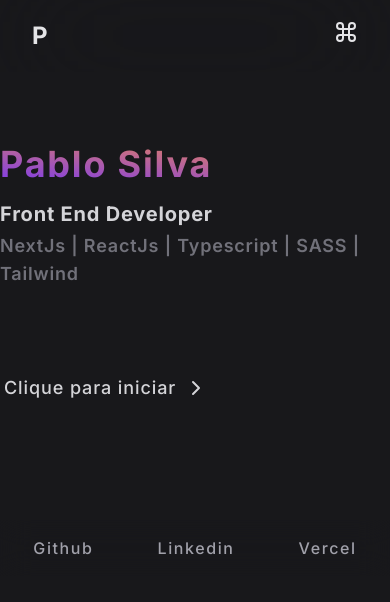
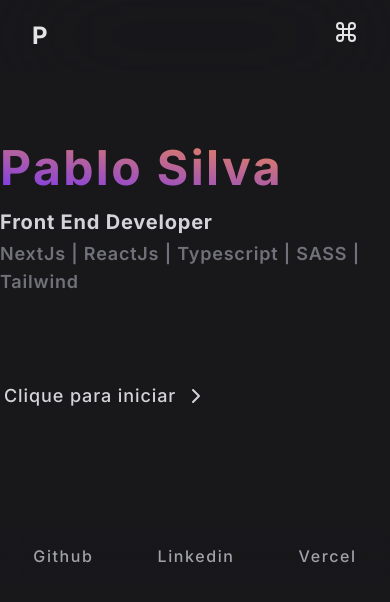
Before and after one commit to PabloJesusdaSilva/portfolio, a Next.js app: page / in a window 390 px wide. Shown: the top 602 px of the page. Built offline with nearby package versions, Linux system fonts and the light colour scheme.

Commit message:
:fix: correting responsive error

```diff
--- a/src/app/partials/BriefDescirption.tsx
+++ b/src/app/partials/BriefDescirption.tsx
@@ -4,7 +4,7 @@ export default function BriefDescription () {
    return (
       <main className="flex ml-64 mb-20 w-full h-full text-zinc-300 flex-1 md:mb-56">
          <div className="mt-36 -ml-64 md:mt-60 md:ml-32">
-            <h1 className="text-4xl font-bold tracking-wider text-transparent bg-clip-text bg-gradient-to-tr from-violet-600 to-orange-400 hover:bg-gradient-to-tl md:text-8xl">
+            <h1 className="text-5xl font-bold tracking-wider text-transparent bg-clip-text bg-gradient-to-tr from-violet-600 to-orange-400 hover:bg-gradient-to-tl md:text-8xl">
                Pablo Silva
             </h1>
 
```
